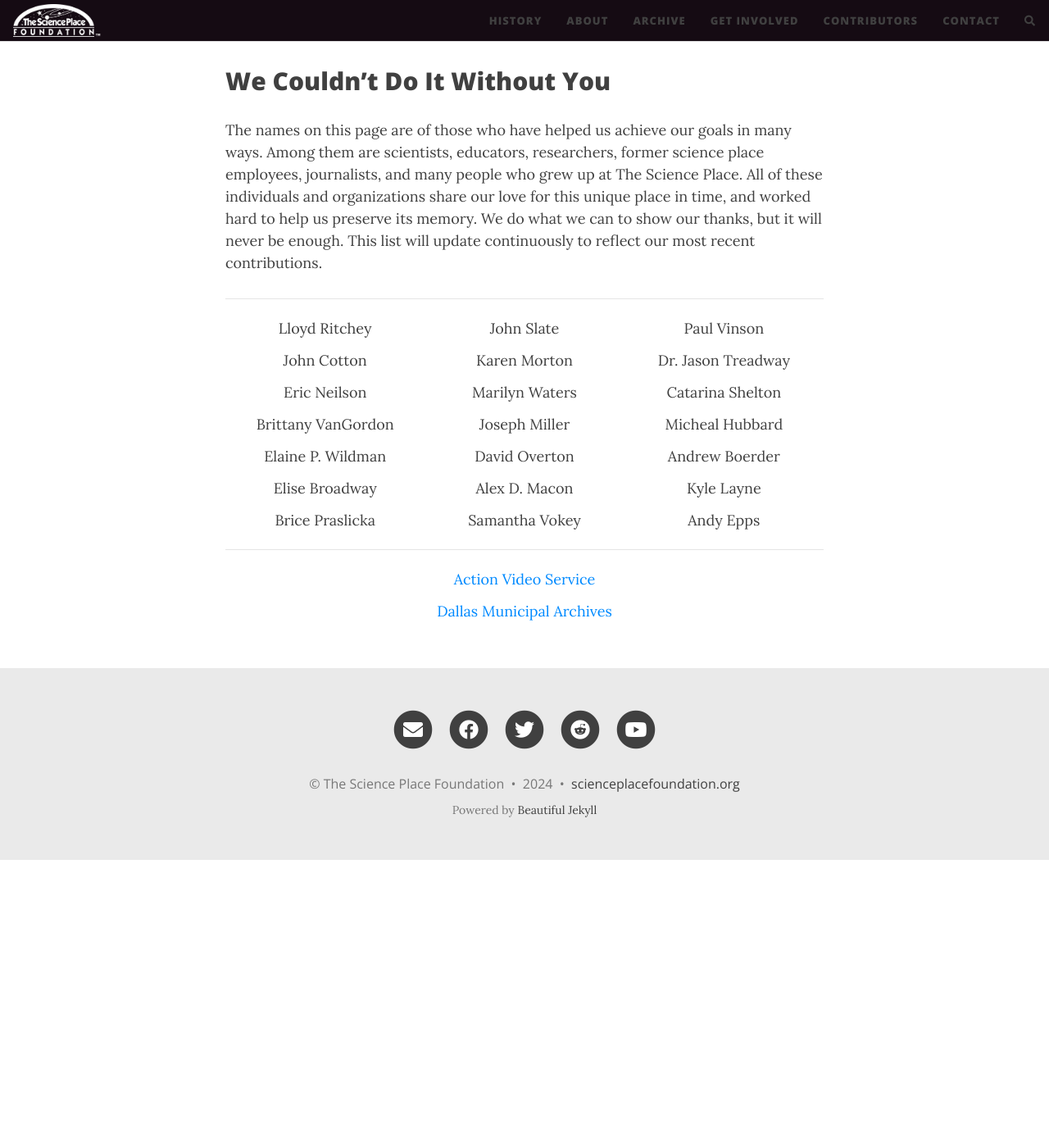
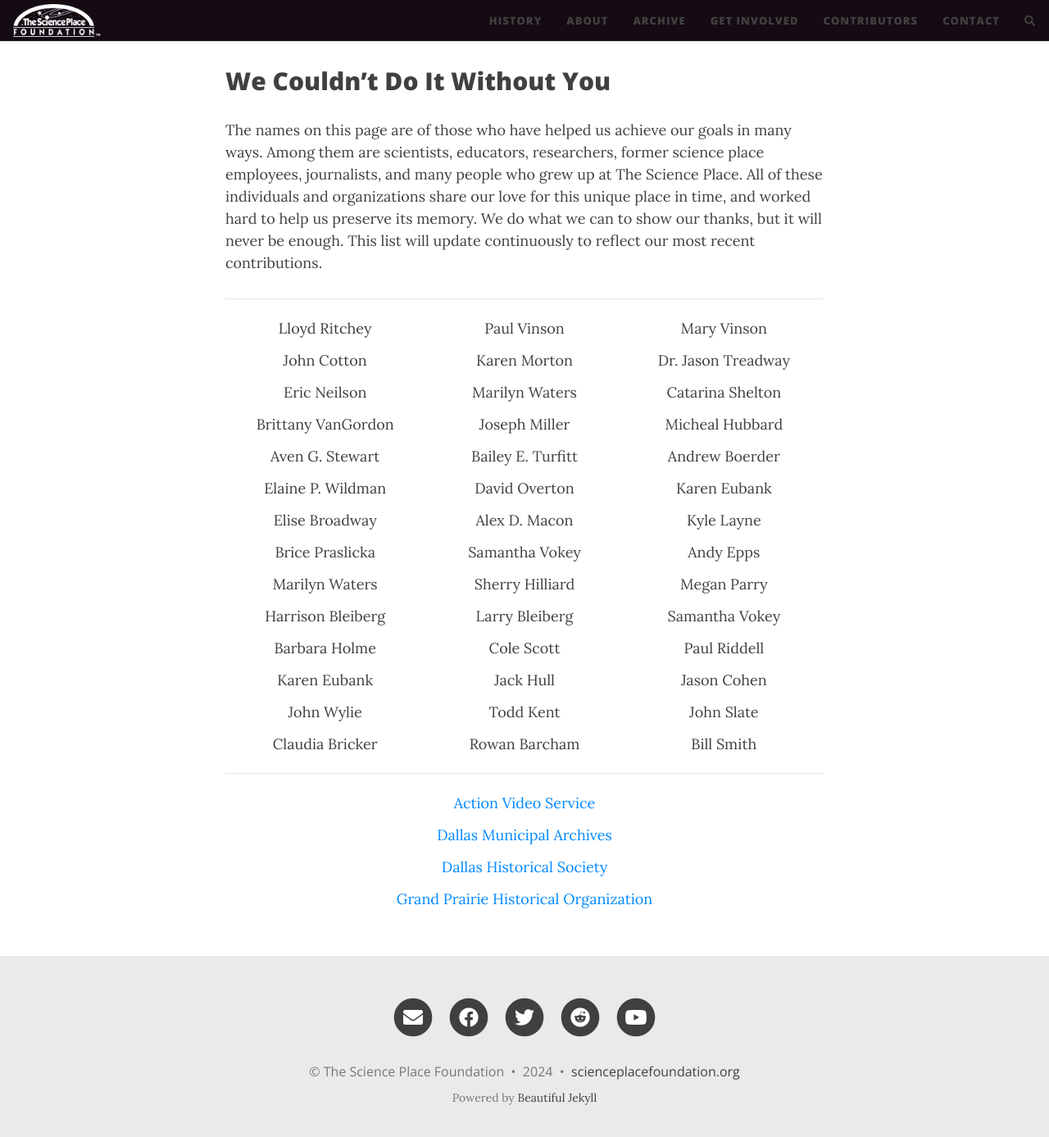
Before and after one commit to avenstewart/TSPF-Jekyll-Site, a Jekyll site: the page built from contributors.md, in a window 1280 px wide and 1400 px high, scrolled down 606 px. Shown: the top 1387 px of the window at 82% size. Built offline with Jekyll 4.4.1, drawn with Linux system fonts in a browser that asks for light colours; nearby versions of some CDN libraries; comment, search, counter and statistics services are not loaded; before the commit the page ends 1655 px from its top, so only the background shows below that.

Commit message:
added contributors and corrected history errors

```diff
--- a/contributors.md
+++ b/contributors.md
@@ -22,8 +22,8 @@ and worked hard to help us preserve its memory. We do what we can to show our th
 
 <tr>
 <td>Lloyd Ritchey</td>
-<td>John Slate</td>
 <td>Paul Vinson</td>
+<td>Mary Vinson</td>
 </tr>
 
 <tr>
@@ -45,9 +45,15 @@ and worked hard to help us preserve its memory. We do what we can to show our th
 </tr>
 
 <tr>
+<td>Aven G. Stewart</td>
+<td>Bailey E. Turfitt</td>
+<td>Andrew Boerder</td>
+</tr>
+
+<tr>
 <td>Elaine P. Wildman</td>
 <td>David Overton</td>
-<td>Andrew Boerder</td>
+<td>Karen Eubank</td>
 </tr>
 
 <tr>
@@ -62,6 +68,44 @@ and worked hard to help us preserve its memory. We do what we can to show our th
 <td>Andy Epps</td>
 </tr>
 
+<tr>
+<td>Marilyn Waters</td>
+<td>Sherry Hilliard</td>
+<td>Megan Parry</td>
+</tr>
+
+<tr>
+<td>Harrison Bleiberg</td>
+<td>Larry Bleiberg</td>
+<td>Samantha Vokey</td>
+</tr>
+
+<tr>
+<td>Barbara Holme</td>
+<td>Cole Scott</td>
+<td>Paul Riddell</td>
+</tr>
+
+<tr>
+<td>Karen Eubank</td>
+<td>Jack Hull</td>
+<td>Jason Cohen</td>
+</tr>
+
+<tr>
+<td>John Wylie</td>
+<td>Todd Kent</td>
+<td>John Slate</td>
+</tr>
+
+<tr>
+<td>Claudia Bricker</td>
+<td>Rowan Barcham</td>
+<td>Bill Smith</td>
+</tr>
+
+
+
 </table>
 
 <hr>
@@ -73,4 +117,10 @@ Action Video Service</a></td></tr>
 <tr><td><a href="https://dallascityhall.com/government/citysecretary/archives/Pages/Archives_home.aspx">
 Dallas Municipal Archives</a></td></tr>
 
+<tr><td><a href="https://www.dallashistory.org/">
+Dallas Historical Society</a></td></tr>
+
+<tr><td><a href="https://gphotx.org/">
+Grand Prairie Historical Organization</a></td></tr>
+
 </table>
```
Also changed, not shown: history.md (+10 -11 lines).
